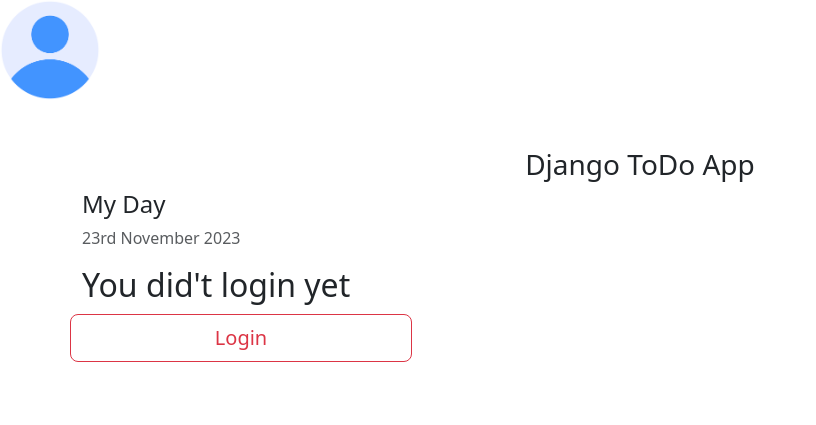
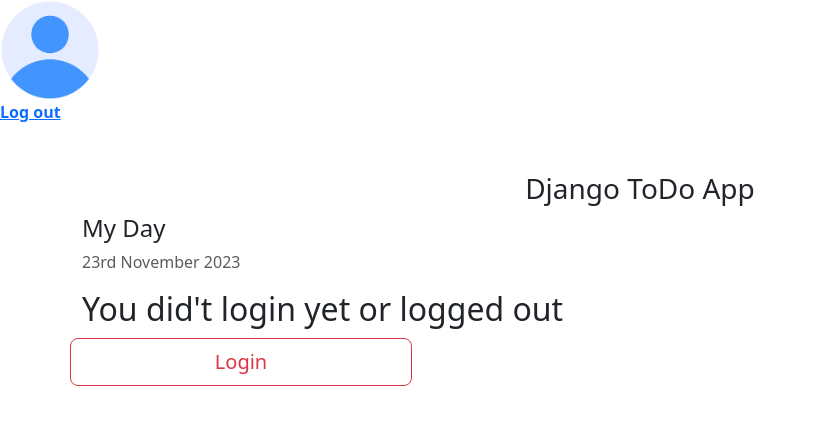
Before and after one commit to ulugbek-pythonist/todo, a Django app: page / in a window 1280 px wide. Shown: the top 425 px of the page, without its empty margins (0-816 px from the left). Run offline with Django 4.2, Linux system fonts and the light colour scheme.

Commit message:
logout functionality

```diff
--- a/config/settings.py
+++ b/config/settings.py
@@ -115,3 +115,4 @@
 DEFAULT_AUTO_FIELD = "django.db.models.BigAutoField"
 
 LOGIN_REDIRECT_URL = 'home'
+LOGOUT_REDIRECT_URL = 'home'
--- a/task/urls.py
+++ b/task/urls.py
@@ -16,4 +16,5 @@
     # deleting
     path("delete/<int:pk>/", views.delete_task, name="delete"),
     path("login/", auth_views.LoginView.as_view(template_name="login.html"), name="login"),
+    path("logout/", auth_views.LogoutView.as_view(), name="logout"),
 ]
--- a/templates/home.html
+++ b/templates/home.html
@@ -34,6 +34,8 @@
     <div class="profile">
       <img src="../media/user.png" width="100px" height="100px" alt="user's image">
       <b>{{request.user.username}}</b>
+      <br>
+      <b><a href="{% url 'logout' %}">Log out</a></b>
     </div>
     <div class="container">
       <h3 class="pt-5 text-center">Django ToDo App</h3>
@@ -107,7 +109,7 @@
       </div>
       {% else %}
           <br>
-          <h2>You did't login yet</h2>
+          <h2>You did't login yet or logged out</h2>
           <br>
           <br>
           <a href="{% url 'login' %}" class="btn btn-lg btn-outline-danger" style="max-width: 30%;">Login</a>
```
